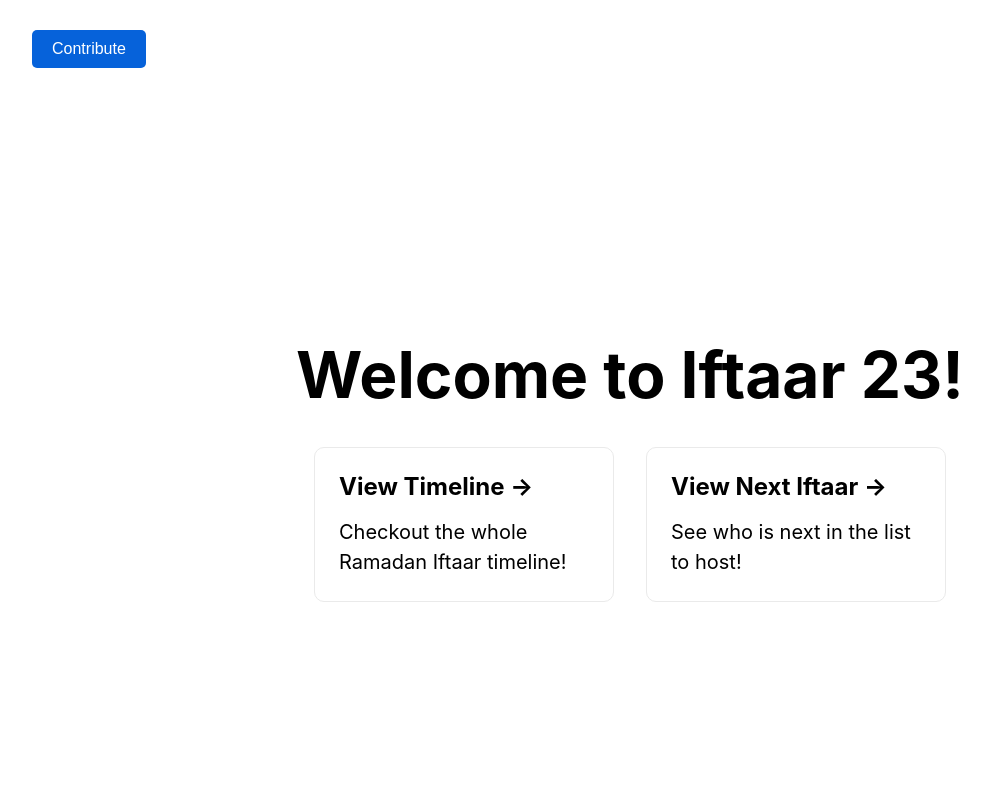
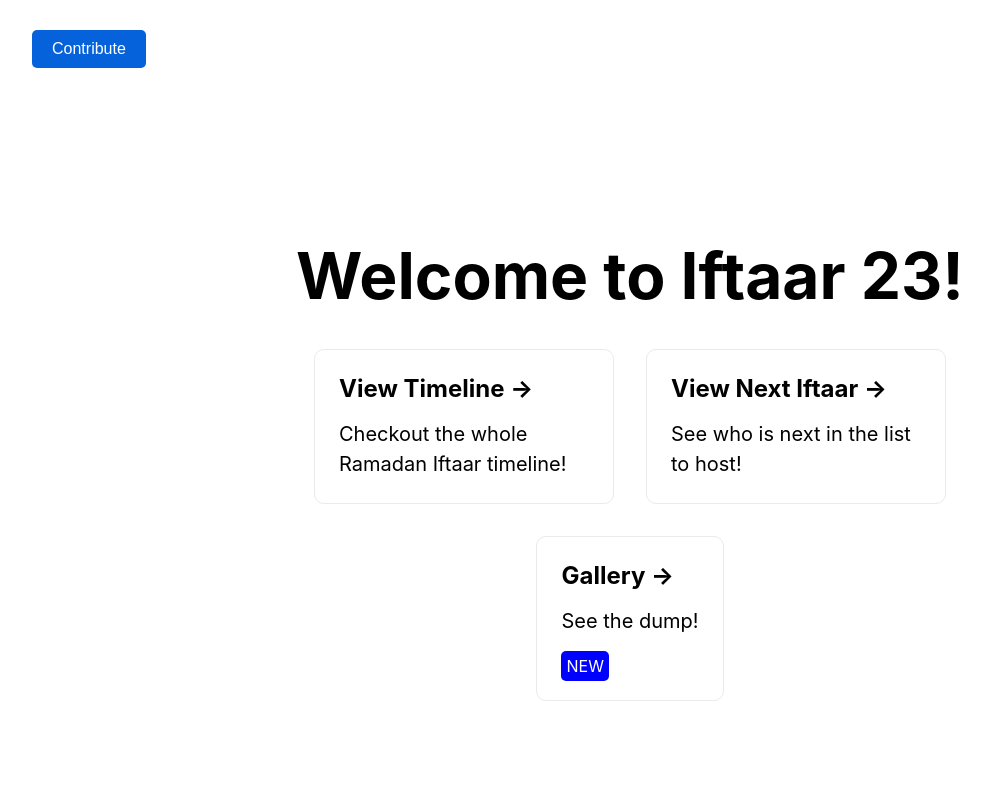
Before and after one commit to hamzafer/iftaar-web-app, a Next.js app: page / in a window 1280 px wide. Shown: the top 800 px of the page, without its empty margins (10-1000 px from the left). Built offline with nearby package versions, Linux system fonts and the light colour scheme.

Commit message:
Gallery navigation and New.

```diff
--- a/pages/index.js
+++ b/pages/index.js
@@ -6,6 +6,7 @@ import {useEffect, useState} from "react";
 
 export default function Home() {
     const [isDesktop, setIsDesktop] = useState(false);
+    const newFeature = true;
 
     useEffect(() => {
         setIsDesktop(window.innerWidth > 768); // set to true if screen width is greater than 768px (desktop)
@@ -52,6 +53,16 @@ export default function Home() {
                         <h2>View Next Iftaar &rarr;</h2>
                         <p>See who is next in the list to host!</p>
                     </Link>
+
+                    <Link href="/gallery" className={styles.card}>
+                        <h2>Gallery &rarr;</h2>
+                        <p>See the dump!</p>
+                        <br/>
+                        {newFeature && <span
+                            style={{backgroundColor: "blue", color: "white", padding: "5px", borderRadius: "5px"}}>
+                            NEW
+                        </span>}
+                    </Link>
                 </div>
             </main>
             <Footer/>
--- a/styles/Gallery.module.css
+++ b/styles/Gallery.module.css
@@ -62,10 +62,6 @@
     line-height: 1.5;
 }
 
-.logo {
-    height: 1em;
-}
-
 @media (max-width: 600px) {
     .grid {
         width: 100%;
```
Also changed, not shown: pages/gallery.js (+24 -2 lines).
